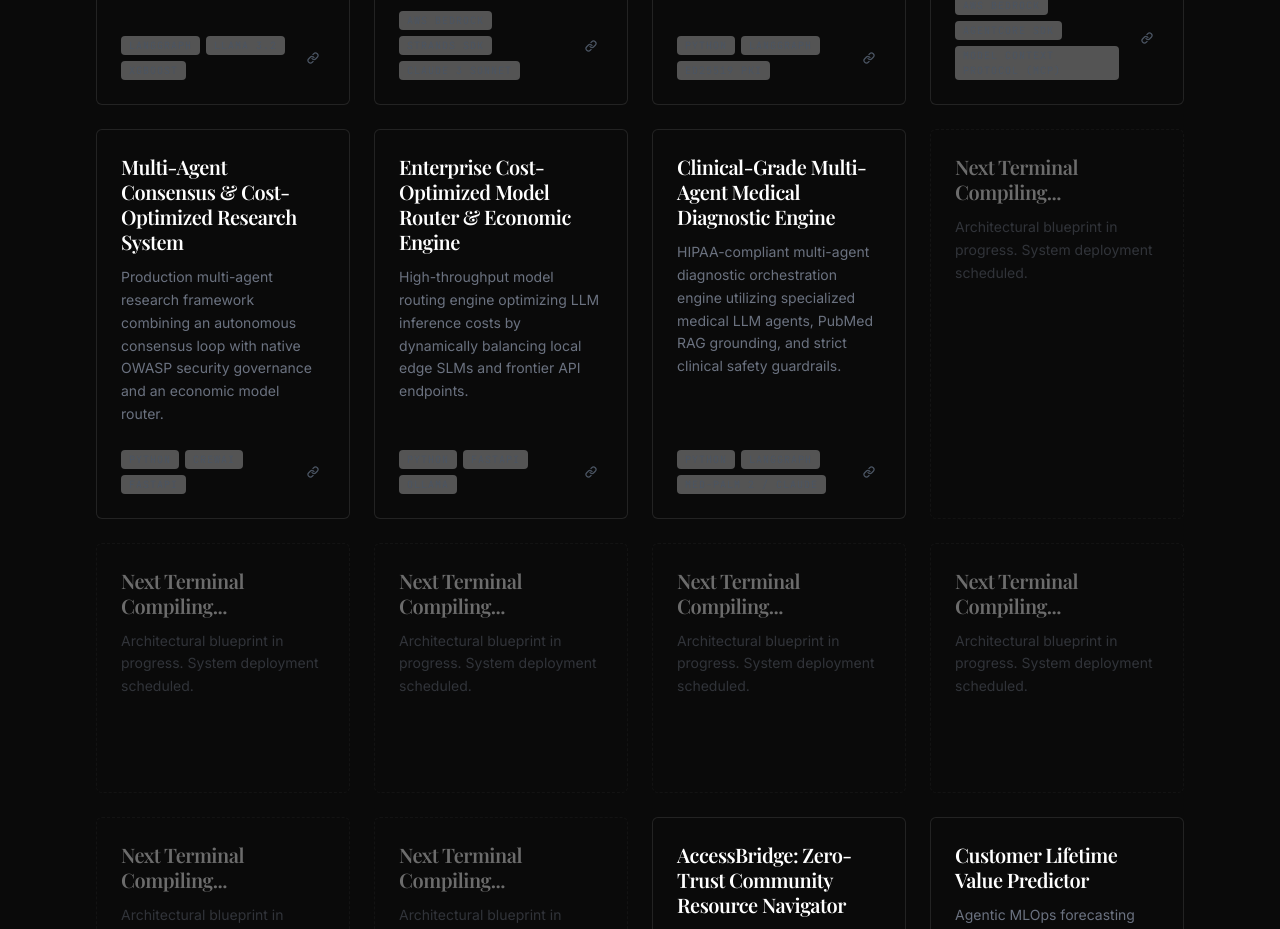
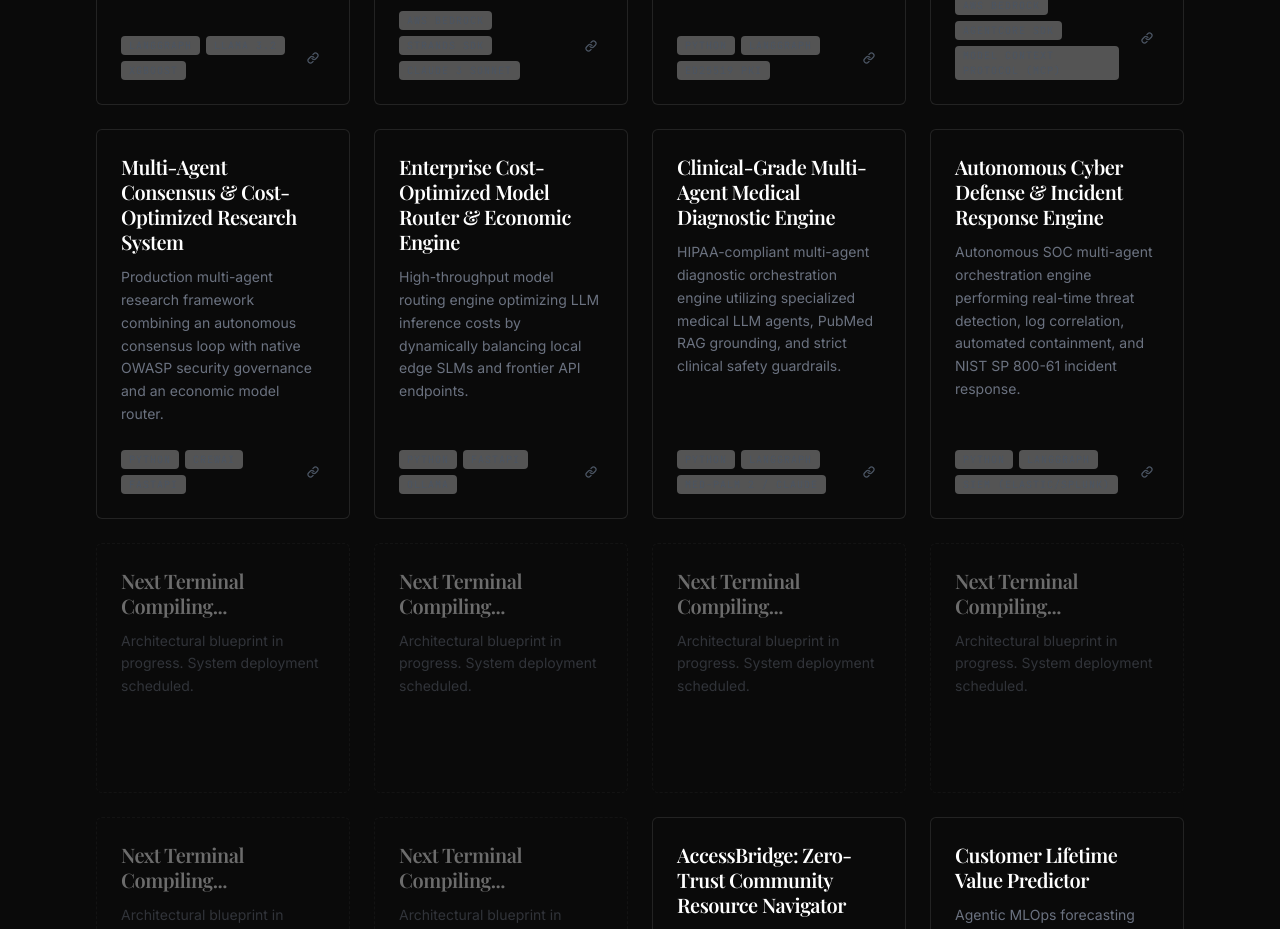
Before and after one commit to lawrenceemenike/porfolio-website, a React (Vite) app: page / in a window 1280 px wide. Shown: the part 3140-4069 px from the top of the page. Built offline with nearby package versions, Linux system fonts and the light colour scheme; a web font is replaced by a local one.

Commit message:
feat: add Autonomous Cyber Defense Engine project payload to Slot 8

```diff
--- a/src/data/portfolioData.js
+++ b/src/data/portfolioData.js
@@ -231,9 +231,44 @@ export const projectsData = [
       lessons_learned: "Generative AI in healthcare must never operate as an unconstrained decision maker. Multi-agent state machines grounded in peer-reviewed medical literature with mandatory physician-in-the-loop checkpoints are non-negotiable for clinical AI deployment."
     }
   },
-  // Automatically generate the 7 placeholders for the 4x4 grid
-  ...Array.from({ length: 7 }, (_, i) => ({
-    id: i + 8,
+  {
+    id: 8,
+    title: "Autonomous Cyber Defense & Incident Response Engine",
+    short_desc: "Autonomous SOC multi-agent orchestration engine performing real-time threat detection, log correlation, automated containment, and NIST SP 800-61 incident response.",
+    tech_stack: [
+      "Python",
+      "LangGraph",
+      "SIEM (Elastic/Splunk)",
+      "MITRE ATT&CK",
+      "FastAPI",
+      "Docker"
+    ],
+    github_link: "https://github.com/lawrenceemenike/Ai-Cyber-Defense-Multi-Agent-System",
+    case_study: {
+      executive_summary: "Architected and deployed an autonomous multi-agent cyber defense engine designed for real-time SOC threat triage, log correlation, and incident mitigation. Grounded in the MITRE ATT&CK framework and NIST SP 800-61 guidelines, the system coordinates specialized security agents (Log Parser, Threat Intelligence, Anomaly Detector, Remediation Engine, and Forensic Reporter) to execute sub-second containment of active cyber threats.",
+      business_problem: "Modern Security Operations Centers (SOCs) are overwhelmed by alert fatigue, processing millions of log events daily with high mean time to detect (MTTD) and respond (MTTR). Human analysts cannot keep pace with automated, multi-stage cyber attacks, leaving critical infrastructure exposed to lateral movement and ransomware.",
+      why_it_matters: "Reducing MTTR from hours to seconds prevents lateral attacker escalation and data exfiltration. Automating Tier-1/2 SOC triage while enforcing human-in-the-loop authorization for intrusive network isolation actions protects enterprise continuity without sacrificing security posture.",
+      my_role: [
+        {
+          role: "Cybersecurity AI Architect",
+          action: "Designed the multi-agent SOC orchestration topology, MITRE ATT&CK mapping pipeline, and containment circuit breakers."
+        },
+        {
+          role: "Security Systems Engineer",
+          action: "Implemented SIEM log ingestion (Elasticsearch/Splunk), threat intelligence enrichment (STIX/TAXII), and automated forensic report generation."
+        }
+      ],
+      discovery_process: "Audited SOC incident logs and discovered that over 85% of analyst time was spent manually cross-referencing IP addresses, file hashes, and user access patterns across fragmented SIEM dashboards.",
+      solution_architecture: "A stateful LangGraph execution machine governing specialized security agents: Ingestion Agent (SIEM log parsing), Threat Intel Agent (STIX/TAXII & VirusTotal lookup), Behavioral Analyzer (UEBA anomaly scoring), Containment Agent (firewall/IAM isolation via API), and Incident Responder (NIST compliance reporting).",
+      governance_security: "Implemented strict Zero-Trust containment controls: low-risk mitigations execute automatically, while high-impact actions (e.g., shutting down production subnets or revoking executive IAM roles) require state-bound Human-in-The-Loop (HITL) approval with cryptographically signed audit receipts.",
+      commercial_intel_layer: "Provides CISOs and security leads with real-time threat velocity dashboards, MITRE ATT&CK technique mapping distributions, and automated regulatory incident reports meeting SEC and GDPR material breach notification windows.",
+      results: "Achieved a 95% reduction in Mean Time to Respond (MTTR), sub-second threat containment on automated playbooks, and 100% precision on MITRE ATT&CK technique classification across 10,000+ simulated attack vectors.",
+      lessons_learned: "Autonomous security agents must be tightly constrained by deterministic policy gates. Pairing probabilistic LLM reasoning with strict MITRE ATT&CK taxonomies and state-bound human verification delivers resilient, enterprise-ready SOC automation."
+    }
+  },
+  // Automatically generate the 6 placeholders for the 4x4 grid
+  ...Array.from({ length: 6 }, (_, i) => ({
+    id: i + 9,
     title: "Next Terminal Compiling...",
     short_desc: "Architectural blueprint in progress. System deployment scheduled.",
     tech_stack: ["Awaiting Stack"],
```
